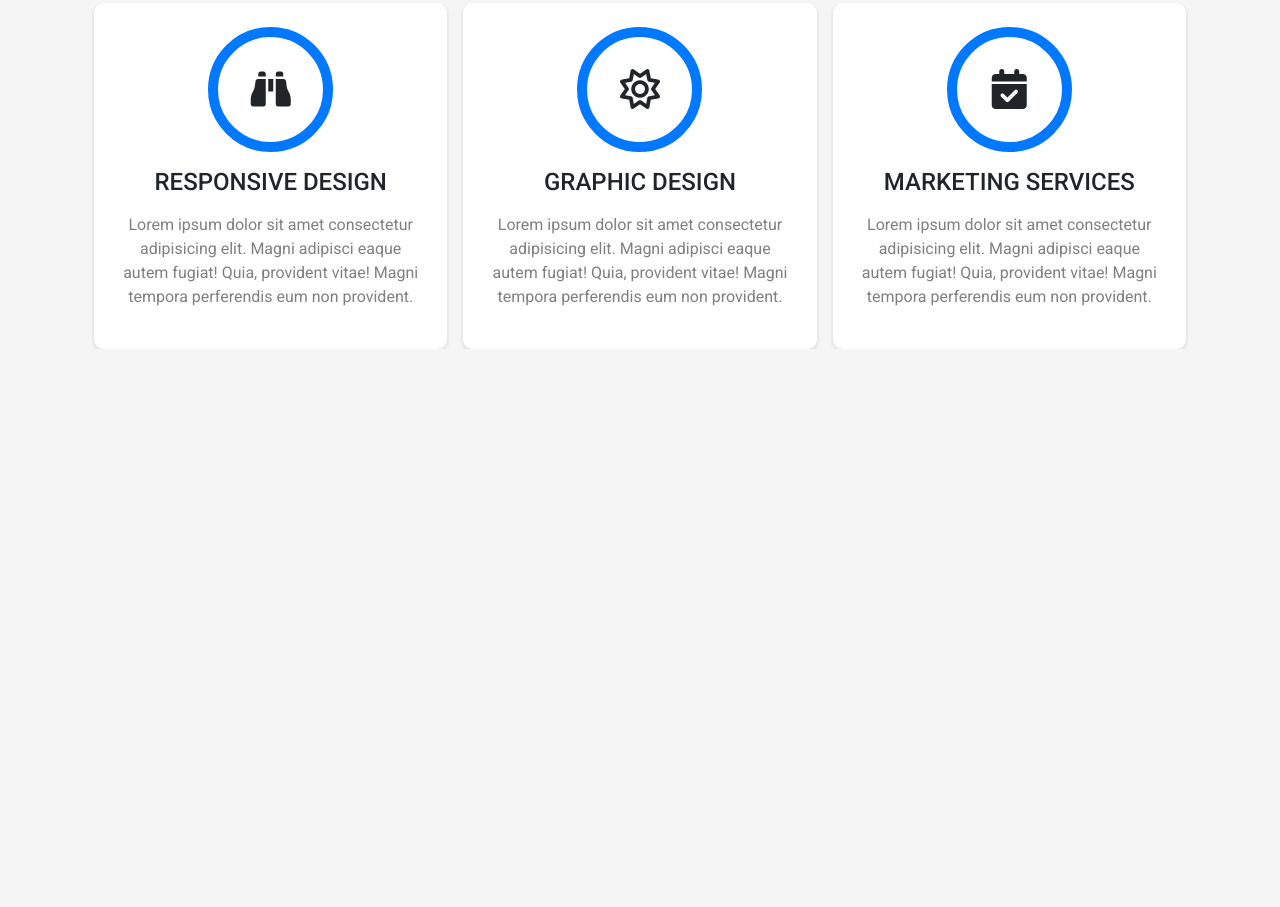
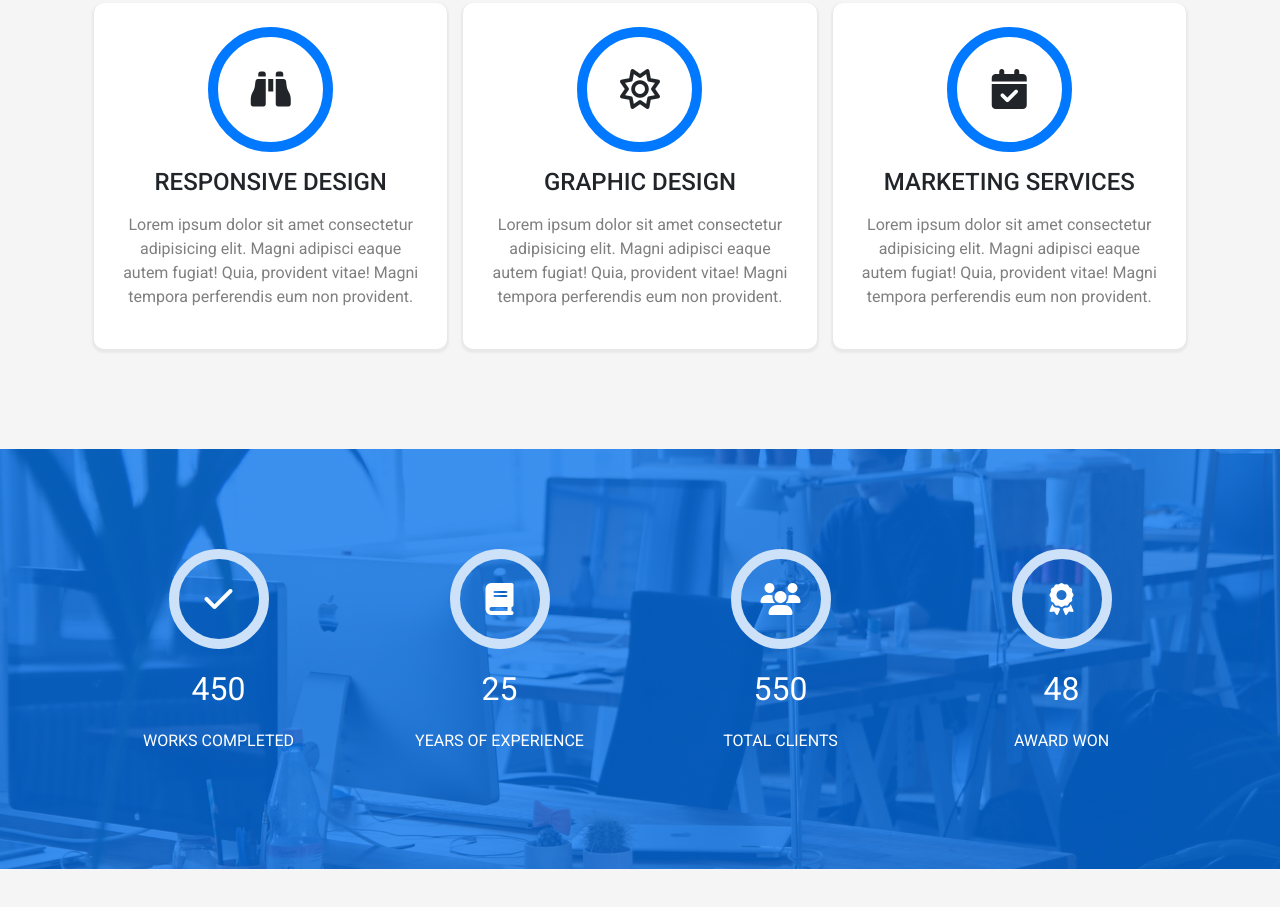
Before and after one commit to Ahmed2004Dev/DevFolio, a plain HTML site: page index.html in a window 1280 px wide. Shown: the part 2168-3075 px from the top of the page. Before the commit the page ends 2517 px from the top, so only its background shows below. Drawn offline with Linux system fonts and the light colour scheme.

Commit message:
Data-w Section

```diff
--- a/css/style.css
+++ b/css/style.css
@@ -230,3 +230,32 @@ nav li a {
 }
 
 /* ************* e-Services ************ */
+
+/* ************** s-Data-w ************* */
+.data-w {
+    background-color: var(--back-section);
+}
+
+.data-w .inner {
+    background: linear-gradient(rgb(0, 120, 255, .7) 50%, rgb(0, 120, 255, .7) 50%), url(../images/data-w.jpg) fixed;
+    background-position: center;
+    background-size: cover;
+    margin: 100px 0;
+    padding-bottom: 100px;
+    min-height: 400px;
+}
+
+.item-dataw i {
+    border: 10px solid #CDE1F8;
+    font-size: 30px;
+    border-radius: 50%;
+    -webkit-border-radius: 50%;
+    -moz-border-radius: 50%;
+    -ms-border-radius: 50%;
+    -o-border-radius: 50%;
+    width: 100px;
+    height: 100px;
+    line-height: 250%;
+}
+
+/* ************** e-Data-w ************* */
--- a/index.html
+++ b/index.html
@@ -262,6 +262,37 @@
     </section>
     <!-- ************* e-Services ************ -->
 
+    <!-- ************** s-Data-w ************* -->
+    <section id="data-w" class="data-w">
+        <div class="inner">
+            <div class="container">
+                <div class="row g-2">
+                    <div class="item-dataw col-lg-3 col-md-6 col-ms-12 text-white text-center">
+                        <i class="fa-solid fs-2 mb-3 fa-check"></i>
+                        <p class="fs-2">450</p>
+                        <p class="fs-6 text-uppercase">works completed</p>
+                    </div>
+                    <div class="item-dataw col-lg-3 col-md-6 col-ms-12 text-white text-center">
+                        <i class="fa-solid fs-2 mb-3 fa-book"></i>
+                        <p class="fs-2">25</p>
+                        <p class="fs-6 text-uppercase">years of experience</p>
+                    </div>
+                    <div class="item-dataw col-lg-3 col-md-6 col-ms-12 text-white text-center">
+                        <i class="fa-solid fs-2 mb-3 fa-users"></i>
+                        <p class="fs-2">550</p>
+                        <p class="fs-6 text-uppercase">total clients</p>
+                    </div>
+                    <div class="item-dataw col-lg-3 col-md-6 col-ms-12 text-white text-center">
+                        <i class="fa-solid fs-2 mb-3 fa-award"></i>
+                        <p class="fs-2">48</p>
+                        <p class="fs-6 text-uppercase">award won</p>
+                    </div>
+                </div>
+            </div>
+        </div>
+    </section>
+    <!-- ************** e-Data-w ************* -->
+
 </body>
 
 </html>
```
